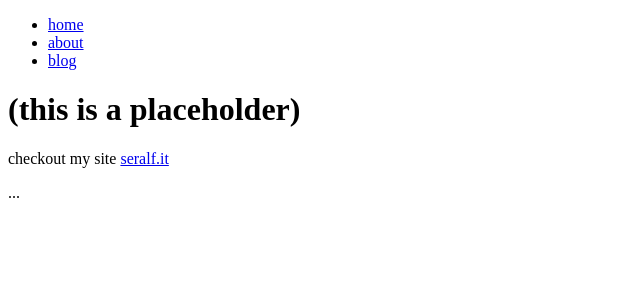
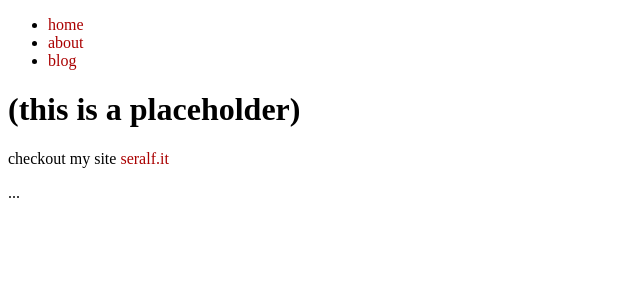
Before and after one commit to seralf/seralf.github.io, a Jekyll site: the page built from index.html, in a window 1280 px wide. Shown: the top 300 px of the page, without its empty margins (0-640 px from the left). Built offline with Jekyll 4.4.1, drawn with Linux system fonts in a browser that asks for light colours.

Commit message:
Update default.html

```diff
--- a/_layouts/default.html
+++ b/_layouts/default.html
@@ -2,7 +2,21 @@
 	<html>
 		<head>
 			<title>{{ page.title }}</title>
-			<link rel="stylesheet" href="css/main.css">
+			<style>
+				body: {
+					padding: 1em 2em;
+					background: #eee;
+					color: #AAA;
+				}
+				a {
+					color: #A00;
+					text-decoration: none;
+				}
+				a:hover {
+					color: #000;
+					text-decoration: underline;
+				}
+			</style>
 		</head>
 		<body>
 			<nav>
```
